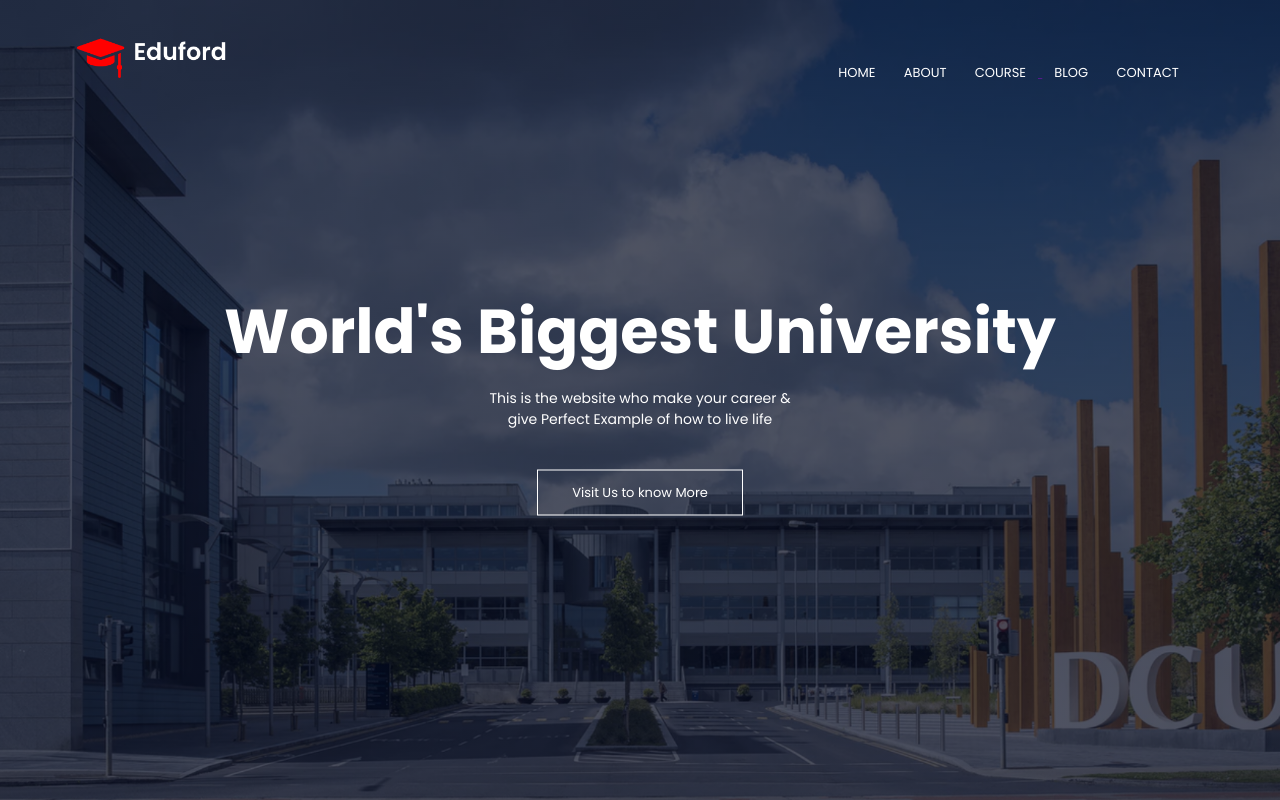
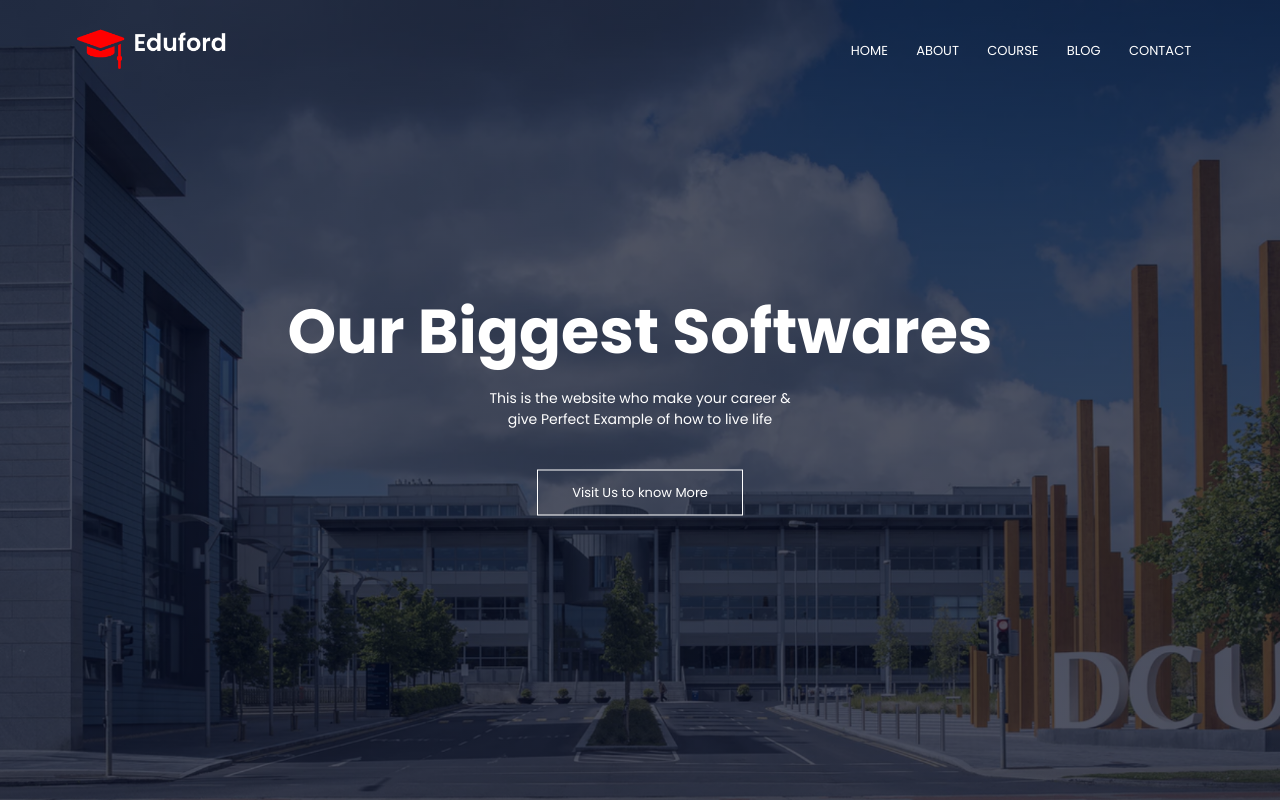
Before and after one commit to Vedant8838/Tech-Site, a PHP site: page / in a window 1280 px wide. Run offline with PHP 8.4, Linux system fonts and the light colour scheme; some libraries are stand-ins or nearby versions.

Commit message:
so many changes

```diff
--- a/index.html
+++ b/index.html
@@ -1,49 +1,62 @@
 <!DOCTYPE html>
 <html lang="en">
+
 <head>
     <meta name="viewport" content="width=device-width, initial-scale=1.0">
     <title>Datapluse</title>
     <link rel="stylesheet" href="style.css">
     <link rel="preconnect" href="https://fonts.googleapis.com">
-<link rel="preconnect" href="https://fonts.gstatic.com" crossorigin>
-<link href="https://fonts.googleapis.com/css2?family=Poppins:wght@300;400;500;600;700&display=swap" rel="stylesheet">
-<link rel="stylesheet" href="https://cdn.jsdelivr.net/npm/@fortawesome/fontawesome-free@6.6.0/css/fontawesome.min.css">
+    <link rel="preconnect" href="https://fonts.gstatic.com" crossorigin>
+    <link href="https://fonts.googleapis.com/css2?family=Poppins:wght@300;400;500;600;700&display=swap"
+        rel="stylesheet">
+    <link rel="stylesheet" href="https://cdnjs.cloudflare.com/ajax/libs/font-awesome/4.7.0/css/font-awesome.min.css">
 </head>
+
 <body>
     <section class="header">
         <nav>
             <a href="index.html"><img src="images/logo.png"></a>
+
             <div class="nav-links" id="nav-links">
-                <i class="fa fa-times" onclick="hideMenu()"></i>
+                <span id="hide-icon">
+                    <i class="fa fa-times"></i>
+                </span>
                 <ul>
-                    <li><a href="">HOME</a></li>
-                    <li><a href="">ABOUT</a></li>
-                    <li><a href="">COURSE</li>
-                    <li><a href="">BLOG</a></li>
-                    <li><a href="">CONTACT</a></li>
+                    <li><a href="#">HOME</a></li>
+                    <li><a href="#">ABOUT</a></li>
+                    <li><a href="#">COURSE</a></li>
+                    <li><a href="#">BLOG</a></li>
+                    <li><a href="#">CONTACT</a></li>
                 </ul>
             </div>
-            <i class="fa fa-bars" onclick="showMenu"></i>
+            <span id="show-icon">
+                <i class="fa fa-bars"></i>
+            </span>
         </nav>
         <div class="text-box">
-            <h1>World's Biggest University</h1>
-            <p>This is the website who make your career & <br>give Perfect Example of how to live life</p>
-                <a href=""class="hero-btn">Visit Us to know More</a>
+            <h1>Our Biggest Softwares</h1>
+                <p>This is the website who make your career & <br>give Perfect Example of how to live life</p>
+                <a href="" class="hero-btn">Visit Us to know More</a>
         </div>
     </section>
 
     <!-------JavaScirpt for Toggle Menu------->
     <script>
 
-        var navLinks = document.getElementById("navLinks");
-        function showMenu(){
+        var showIcon = document.getElementById("show-icon");
+        var hideIcon = document.getElementById("hide-icon");
+        var navLinks = document.getElementById("nav-links");
+
+        showIcon.addEventListener("click", function () {
             navLinks.style.right = "0";
-        }
-            function hideMenu(){
-                navLinks.style.right = "-200px";
-        }
+        });
+
+        hideIcon.addEventListener("click", function () {
+            navLinks.style.right = "-150px";
+        });
 
     </script>
 
 </body>
+
 </html>
--- a/style.css
+++ b/style.css
@@ -85,7 +85,25 @@
     display: none;
 }
 
+#show-icon, #hide-icon {
+    font-size: 24px;
+    cursor: pointer;
+    display: none;
+}
+
 @media(max-width: 700px){
+    #show-icon {
+        display: block;
+    }
+    #hide-icon {
+        display: block;
+        position: absolute;
+        top: 10px;
+        right: 15px;
+        font-size: 24px;
+        color: white;
+    }
+
     .text-box h1{
         font-size: 20px;
     }
@@ -96,7 +114,6 @@
         position: absolute;
         background: #f44336;
         height: 100vh;
-        width: 200px;
         top: 0;
         right: -200px;
         text-align: left;
```
